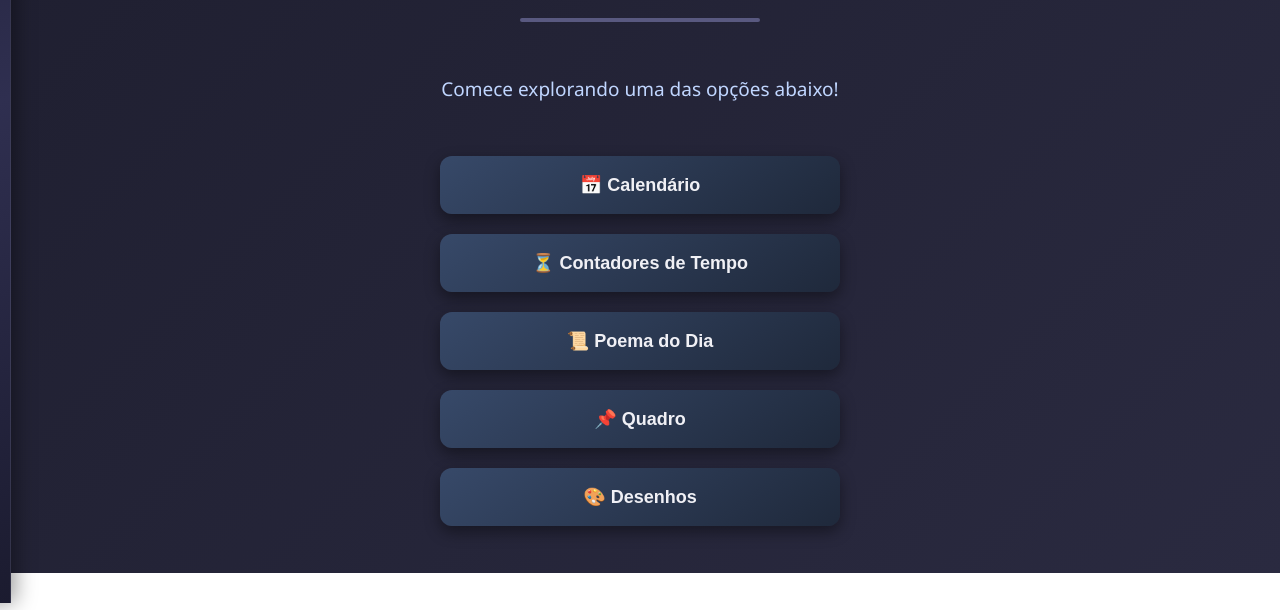
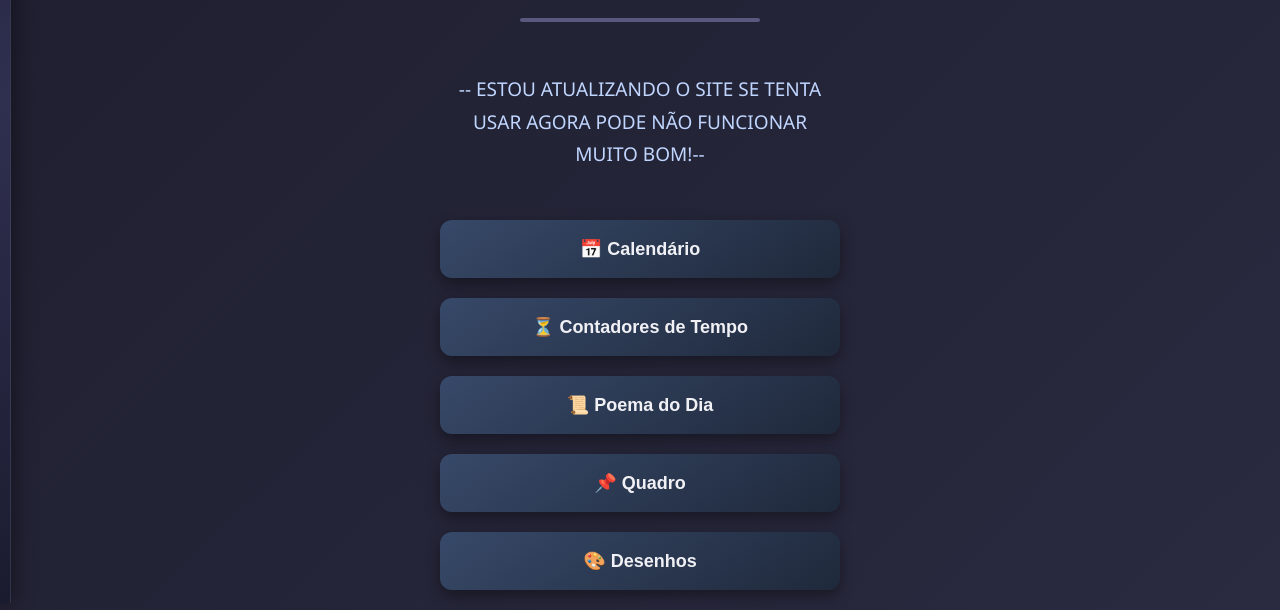
Before and after one commit to Kalsef/Calendar, a website: page public/index.html in a window 1280 px wide. Shown: the part 267-877 px from the top of the page. Before the commit the page ends 840 px from the top, so only its background shows below. Drawn offline with nearby package versions, Linux system fonts and the light colour scheme.

Commit message:
Update index.html

```diff
--- a/public/index.html
+++ b/public/index.html
@@ -1193,7 +1193,7 @@
       <h1>Bem-vindo!</h1>
       <hr style="width: 60%; border-color: #5a5a80" />
 
-      <p>Comece explorando uma das opções abaixo!</p>
+      <p>-- ESTOU ATUALIZANDO O SITE SE TENTA USAR AGORA PODE NÃO FUNCIONAR MUITO BOM!--</p>
 
       <button data-descricao="Abrir para o Calendário" id="calendar-btn">
         📅 Calendário
```
